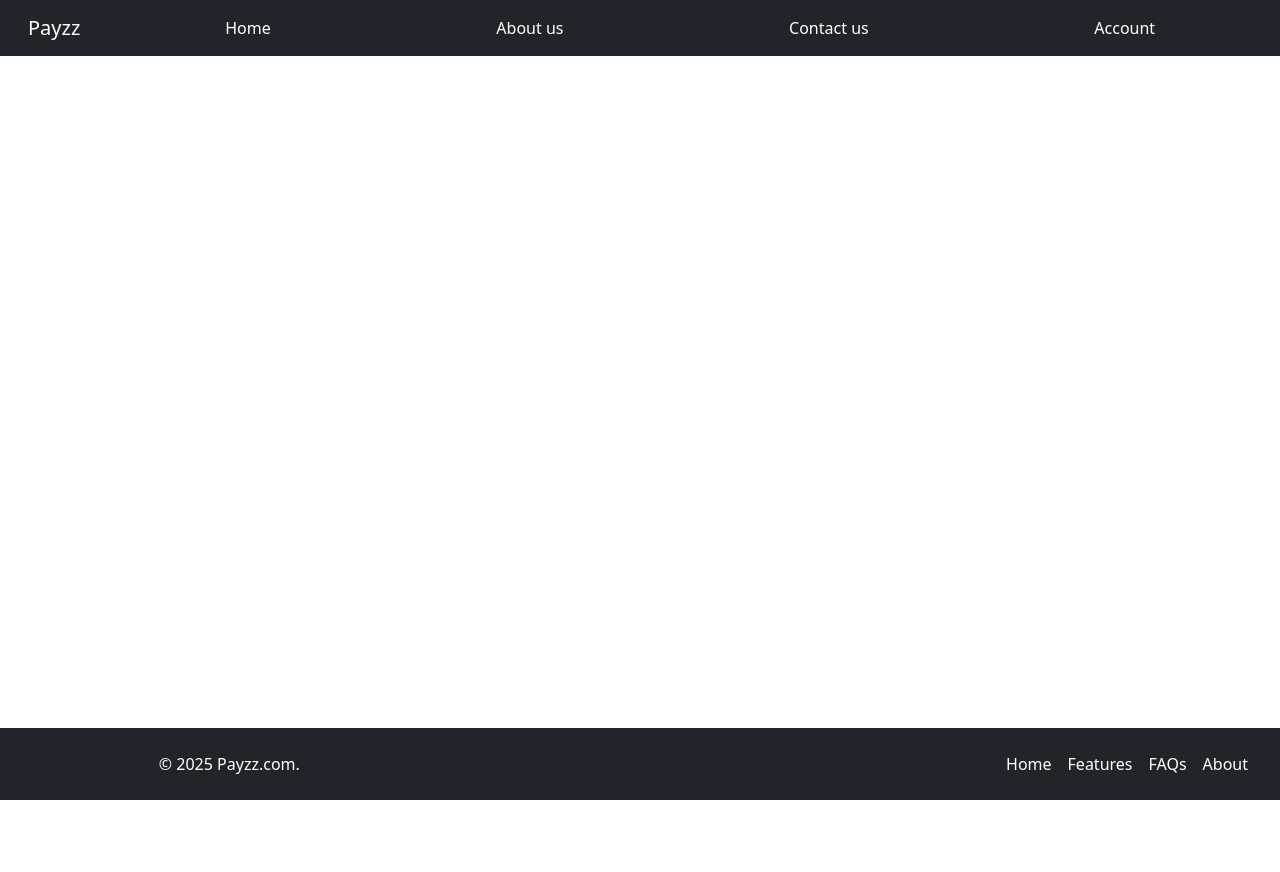
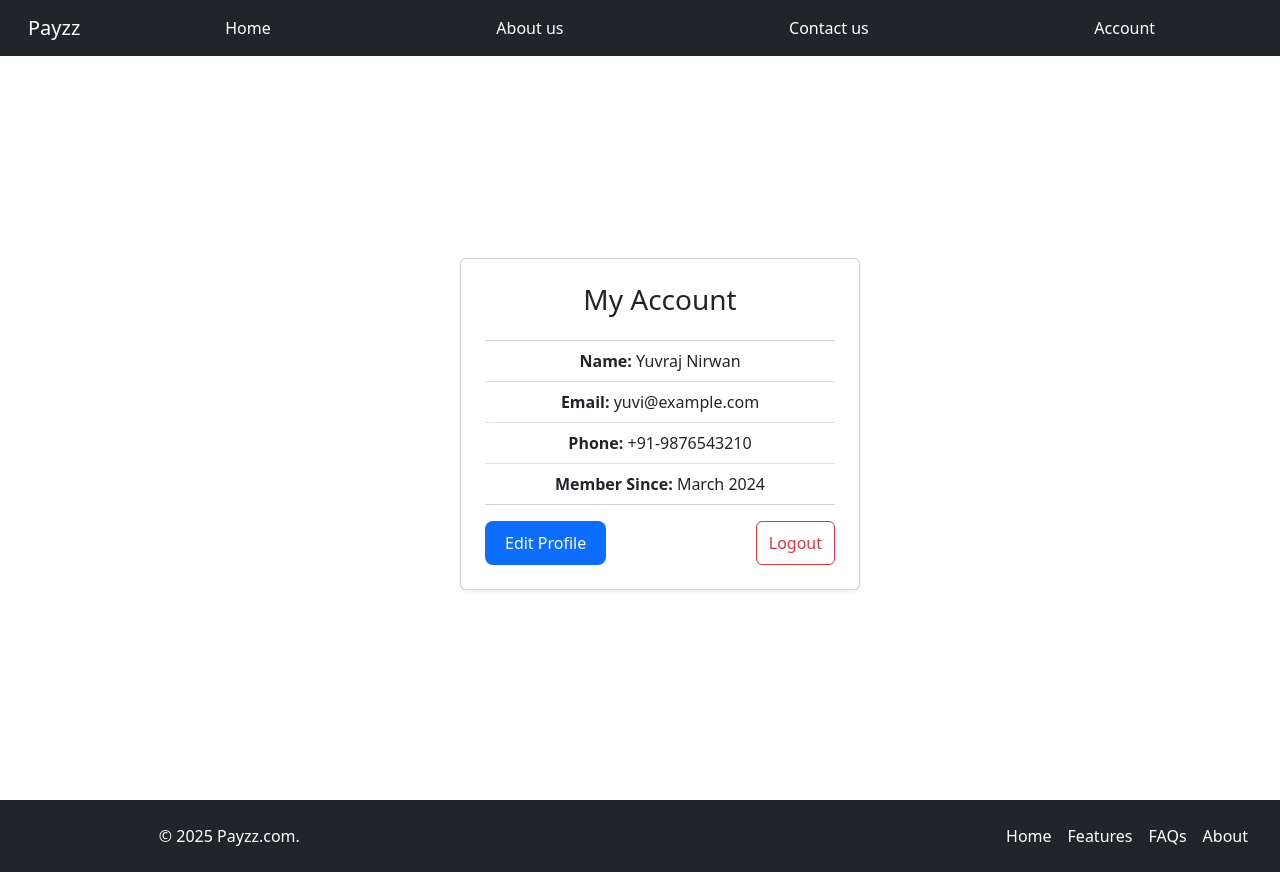
Before and after one commit to Yuvi00Chauhan/Payzz, a React (Create React App) app: page /account in a window 1280 px wide. Before the commit the page ends 800 px from the top, so only its background shows below. Built offline with nearby package versions, Linux system fonts and the light colour scheme.

Commit message:
added account and about page

```diff
--- a/src/App.js
+++ b/src/App.js
@@ -12,6 +12,8 @@ import BroadbandRecharge from "./Components/BroadbandRecharge";
 import ElectricityBill from "./Components/ElectricityBill";
 import { BrowserRouter, Route, Routes, Navigate } from "react-router-dom";
 import GasBill from "./Components/GasBill";
+import About from "./Components/About";
+import Account from "./Components/Account";
 
 function App() {
   return (
@@ -39,9 +41,11 @@ function MainContent() {
           <Route path="/internet-recharge" element={<BroadbandRecharge />} />
           <Route path="/electricity-bill-pay" element={<ElectricityBill />} />
           <Route path="/gas-bill-pay" element={<GasBill />} />
-          {/* <Route path="/account" element={<Account />} />
-          <Route path="/contact" element={<ContactUs />} /
           <Route path="/about" element={<About />} />
+          <Route path="/account" element={<Account />} />
+
+
+          {/* <Route path="/contact" element={<ContactUs />} />
           <Route path="/features" element={<FeaturePage />} />
           <Route path="/faqs" element={<FAQsPage />} /> */}
         </Routes>
--- /dev/null
+++ b/src/Components/About.jsx
@@ -0,0 +1,34 @@
+import React from "react";
+
+function About() {
+  return (
+    <div className="container mt-5 pt-5">
+      <div className="row justify-content-center">
+        <div className="col-md-8 text-center">
+          <h2 className="mb-4">About Payzz</h2>
+          <p className="lead text-muted">
+            Payzz is your all-in-one solution for fast, secure, and hassle-free recharges and bill payments.
+          </p>
+          <hr className="my-4" />
+          <p>
+            Whether it’s mobile recharges, DTH services, broadband bills, or FASTag top-ups, we make it simple and
+            instant. At Payzz, we prioritize user experience, data security, and seamless transactions.
+          </p>
+          <p>
+            Our platform is built with speed and simplicity in mind, ensuring that you spend less time waiting and more time doing what you love.
+          </p>
+          <p>
+            💡 Powered by modern tech.<br />
+            🔒 Secured with best-in-class encryption.<br />
+            💬 Backed by responsive support.
+          </p>
+          <p className="fw-semibold mt-4">
+            Thanks for choosing Payzz. Your convenience is our priority.
+          </p>
+        </div>
+      </div>
+    </div>
+  );
+}
+
+export default About;
--- /dev/null
+++ b/src/Components/Account.jsx
@@ -0,0 +1,39 @@
+import React from "react";
+
+function Account() {
+
+  const user = {
+    name: "Yuvraj Nirwan",
+    email: "yuvi@example.com",
+    phone: "+91-9876543210",
+    joined: "March 2024",
+  };
+
+  return (
+    <div className="d-flex justify-content-center align-items-center vh-100 pt-5">
+      <div className="card shadow-sm p-4">
+        <h3 className="mb-4 text-center">My Account</h3>
+        <ul className="list-group list-group-flush mb-3">
+          <li className="list-group-item">
+            <strong>Name:</strong> {user.name}
+          </li>
+          <li className="list-group-item">
+            <strong>Email:</strong> {user.email}
+          </li>
+          <li className="list-group-item">
+            <strong>Phone:</strong> {user.phone}
+          </li>
+          <li className="list-group-item">
+            <strong>Member Since:</strong> {user.joined}
+          </li>
+        </ul>
+        <div className="d-flex justify-content-between">
+          <button className="btn btn-primary">Edit Profile</button>
+          <button className="btn btn-outline-danger">Logout</button>
+        </div>
+      </div>
+    </div>
+  );
+}
+
+export default Account;
--- a/src/Components/Footer.jsx
+++ b/src/Components/Footer.jsx
@@ -1,6 +1,7 @@
 import React from "react";
 import "./Footer.css";
 import { useNavigate } from "react-router-dom";
+import { goAbout } from "./GlobalFunctions";
 import { goHome } from "./GlobalFunctions";
 function Footer() {
   const navigate = useNavigate();
@@ -26,7 +27,7 @@ function Footer() {
           </a>
         </li>
         <li className="nav-item footLinks">
-          <a href="#" className="nav-link px-2 text-white">
+          <a href="#" className="nav-link px-2 text-white" onClick={(e) => goAbout(navigate, e)}>
             About
           </a>
         </li>
--- a/src/Components/GlobalFunctions.jsx
+++ b/src/Components/GlobalFunctions.jsx
@@ -34,3 +34,11 @@ export function goGasRecharge(navigate, e) {
         e.preventDefault();
         navigate("/gas-bill-pay");
       }
+
+      export function goAbout(navigate, e) {
+        navigate("/about");
+      }
+
+      export function goAccount(navigate, e) {
+        navigate("/account");
+      }
--- a/src/Components/Navbar.jsx
+++ b/src/Components/Navbar.jsx
@@ -1,5 +1,7 @@
 import React from "react";
 import { goHome } from "./GlobalFunctions";
+import { goAbout } from "./GlobalFunctions";
+import { goAccount } from "./GlobalFunctions";
 import "../Components/Navbar.css";
 import { useNavigate } from "react-router-dom";
 
@@ -32,7 +34,7 @@ function Navbar() {
               </a>
             </li>
             <li className="nav-item flex-fill">
-              <a className="nav-link active" href="#" >
+              <a className="nav-link active" href="#" onClick={(e) => goAbout(navigate, e)} >
                 About us
               </a>
             </li>
@@ -42,7 +44,7 @@ function Navbar() {
               </a>
             </li>
             <li className="nav-item flex-fill">
-              <a className="nav-link active" href="#" >
+              <a className="nav-link active" href="#" onClick={(e) => goAccount(navigate, e)}>
                 Account
               </a>
             </li>
```
